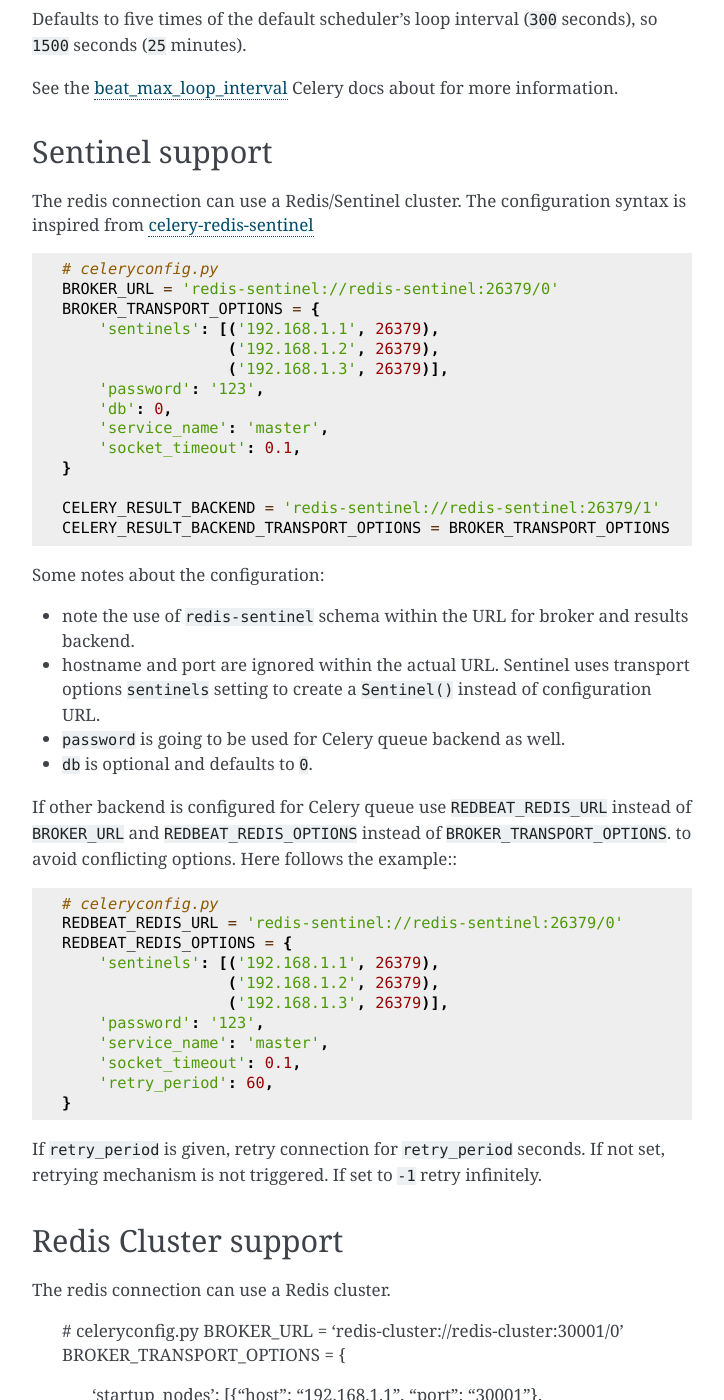
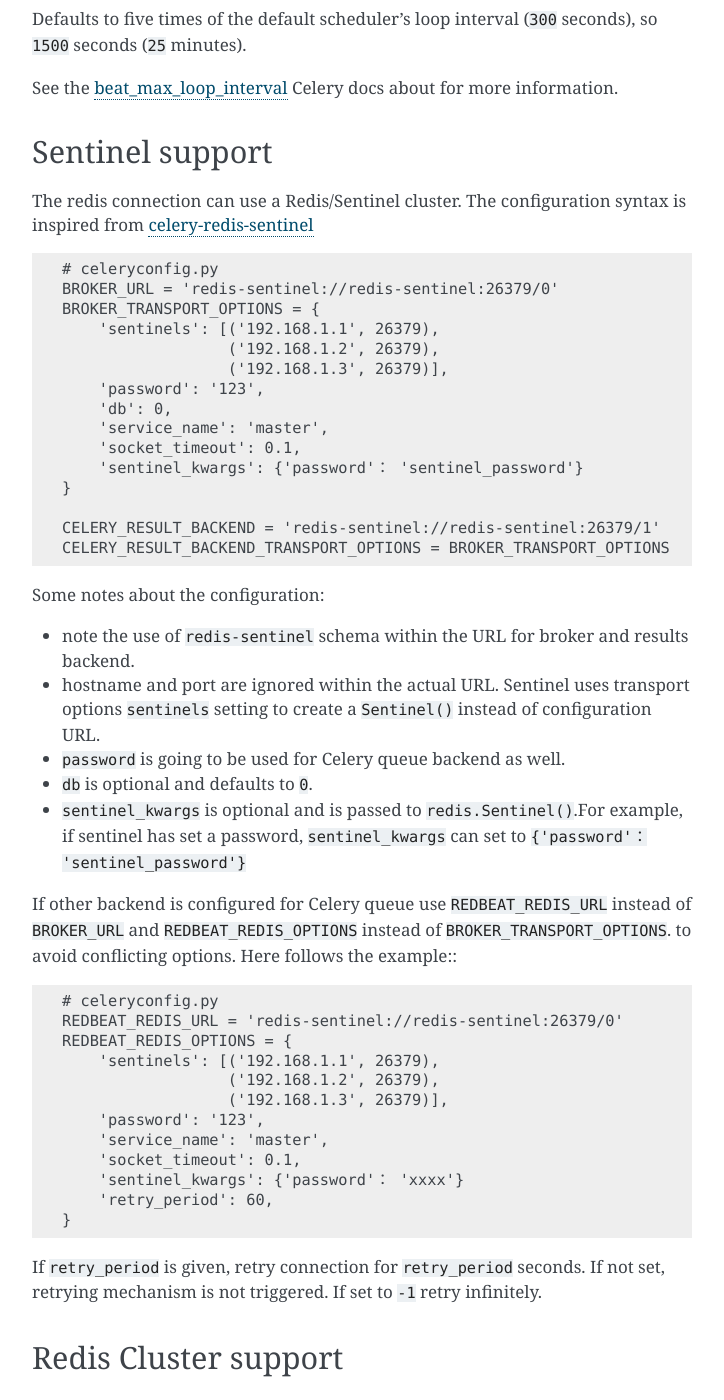
Before and after one commit to sibson/redbeat, a Sphinx documentation site: the page built from docs/config.rst, in a window 1280 px wide and 1400 px high, scrolled down 756 px. Shown: the whole window, without its empty margins (388-1112 px from the left). Built offline with Sphinx 7.4.7, drawn with Linux system fonts in a browser that asks for light colours.

Commit message:
minor: update config docs

```diff
--- a/docs/config.rst
+++ b/docs/config.rst
@@ -56,6 +56,7 @@ configuration syntax is inspired from `celery-redis-sentinel
         'db': 0,
         'service_name': 'master',
         'socket_timeout': 0.1,
+        'sentinel_kwargs': {'password'： 'sentinel_password'}
     }
 
     CELERY_RESULT_BACKEND = 'redis-sentinel://redis-sentinel:26379/1'
@@ -73,6 +74,9 @@ Some notes about the configuration:
 
 * ``db`` is optional and defaults to ``0``.
 
+* ``sentinel_kwargs`` is optional and is passed to ``redis.Sentinel()``.For example, if sentinel has set a password,
+  ``sentinel_kwargs`` can set to ``{'password'： 'sentinel_password'}``
+
 If other backend is configured for Celery queue use
 ``REDBEAT_REDIS_URL`` instead of ``BROKER_URL`` and
 ``REDBEAT_REDIS_OPTIONS`` instead of ``BROKER_TRANSPORT_OPTIONS``. to
@@ -87,6 +91,7 @@ avoid conflicting options. Here follows the example:::
         'password': '123',
         'service_name': 'master',
         'socket_timeout': 0.1,
+        'sentinel_kwargs': {'password'： 'xxxx'}
         'retry_period': 60,
     }
 
```
